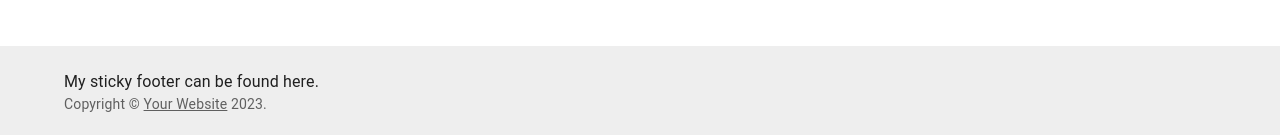
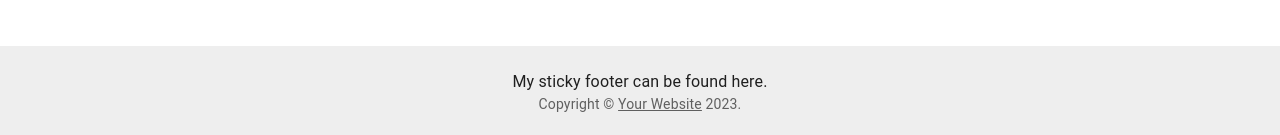
Before and after one commit to hiep464/ItssNihongo1, a React (Create React App) app: page / in a window 1280 px wide. Shown: the part 1054-1189 px from the top of the page. Built offline with nearby package versions, Linux system fonts and the light colour scheme.

Commit message:
style Footer

```diff
--- a/src/components/Footer.jsx
+++ b/src/components/Footer.jsx
@@ -33,16 +33,6 @@ export default function Footer() {
                 }}
             >
                 <CssBaseline />
-                {/* <Container component="main" sx={{ mt: 8, mb: 2 }} maxWidth="sm">
-                    <Typography variant="h2" component="h1" gutterBottom>
-                        Sticky footer
-                    </Typography>
-                    <Typography variant="h5" component="h2" gutterBottom>
-                        {'Pin a footer to the bottom of the viewport.'}
-                        {'The footer will move as the main element of the page grows.'}
-                    </Typography>
-                    <Typography variant="body1">Sticky footer placeholder.</Typography>
-                </Container> */}
 
                 <Box
                     component="footer"
@@ -54,7 +44,7 @@ export default function Footer() {
                             theme.palette.mode === 'light' ? theme.palette.grey[200] : theme.palette.grey[800],
                     }}
                 >
-                    <Container maxWidth="lg">
+                    <Container maxWidth="lg" sx={{ textAlign: 'center' }}>
                         <Typography variant="body1">My sticky footer can be found here.</Typography>
                         <Copyright />
                     </Container>
```
